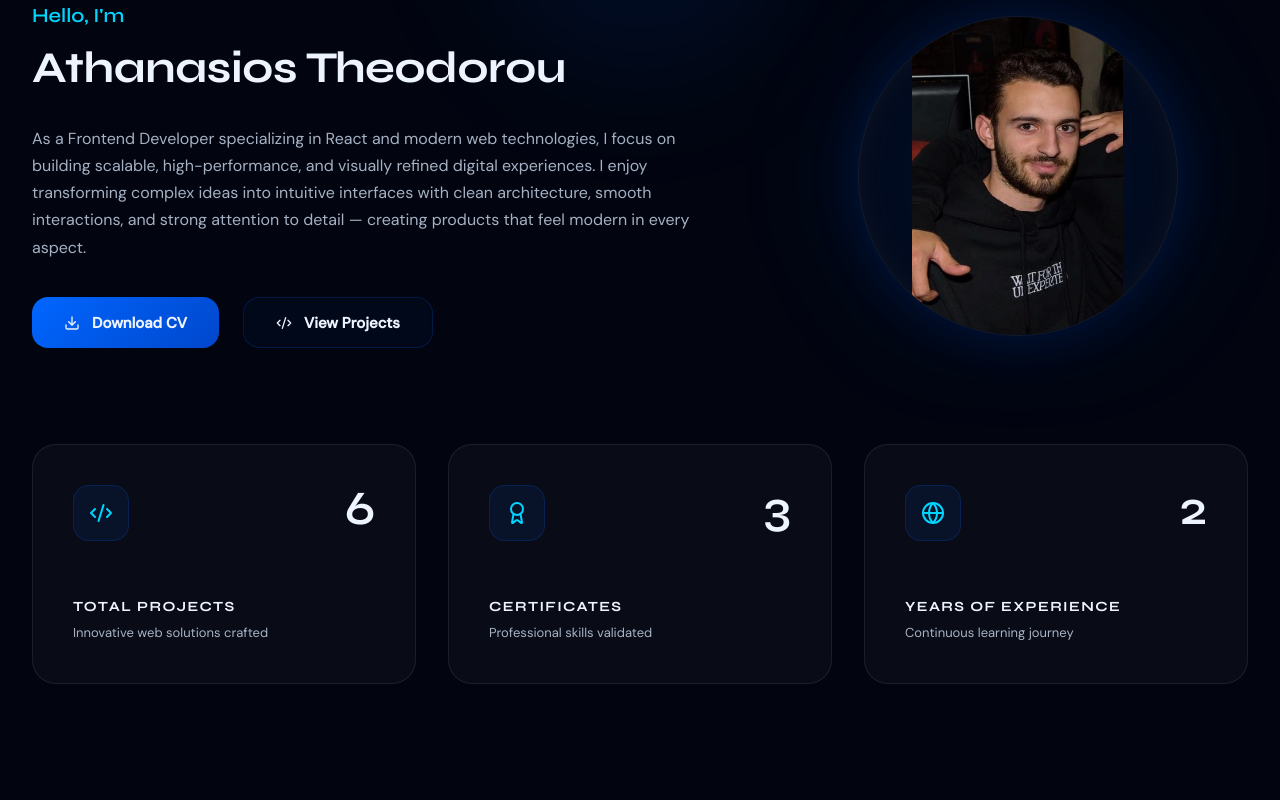
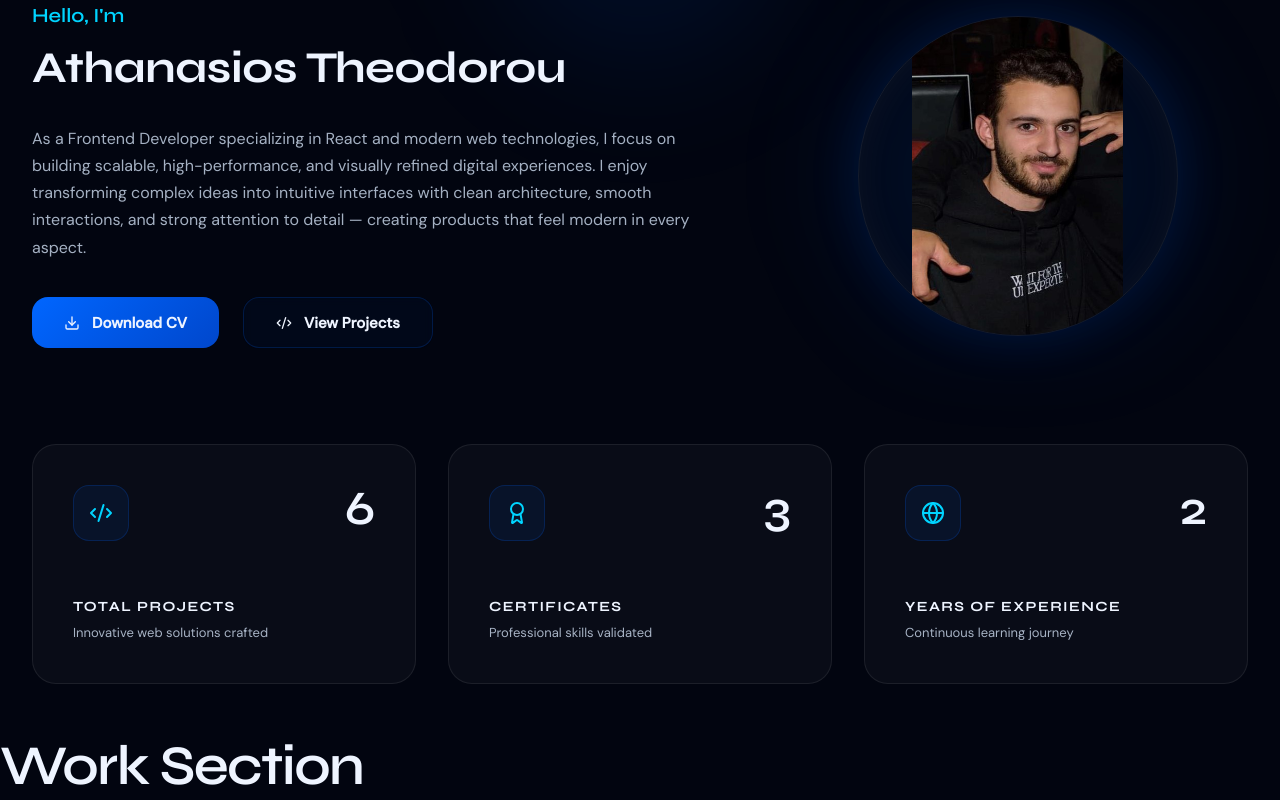
Before and after one commit to athanasios-theodorou/TheoDev-Portfolio, a React (Vite) app: page / in a window 1280 px wide. Shown: the part 970-1770 px from the top of the page. Before the commit the page ends 1702 px from the top, so only its background shows below. Built offline with nearby package versions, Linux system fonts and the light colour scheme.

Commit message:
Setup App routing and work section entry point

```diff
--- a/src/App.jsx
+++ b/src/App.jsx
@@ -5,7 +5,7 @@ import { Navbar } from "./components/layout/Navbar/Navbar.jsx";
 // Sections
 import { Home } from "./components/sections/Home/Home.jsx";
 import { About } from "./components/sections/About/About.jsx";
-// import { Work } from "./components/sections/Work/Work.jsx";
+import { Work } from "./components/sections/Work/Work.jsx";
 // import { Contact } from "./components/sections/Contact/Contact.jsx";
 
 export const App = () => {
@@ -15,8 +15,8 @@ export const App = () => {
       <main>
         <Home />
         <About />
+        <Work />
         {/*
-        <Work />
         <Contact /> */}
       </main>
       {/* <Footer /> */}
--- a/src/components/sections/Work/Work.jsx
+++ b/src/components/sections/Work/Work.jsx
@@ -0,0 +1,3 @@
+export const Work = () => {
+  return <h1>Work Section</h1>;
+};
```
